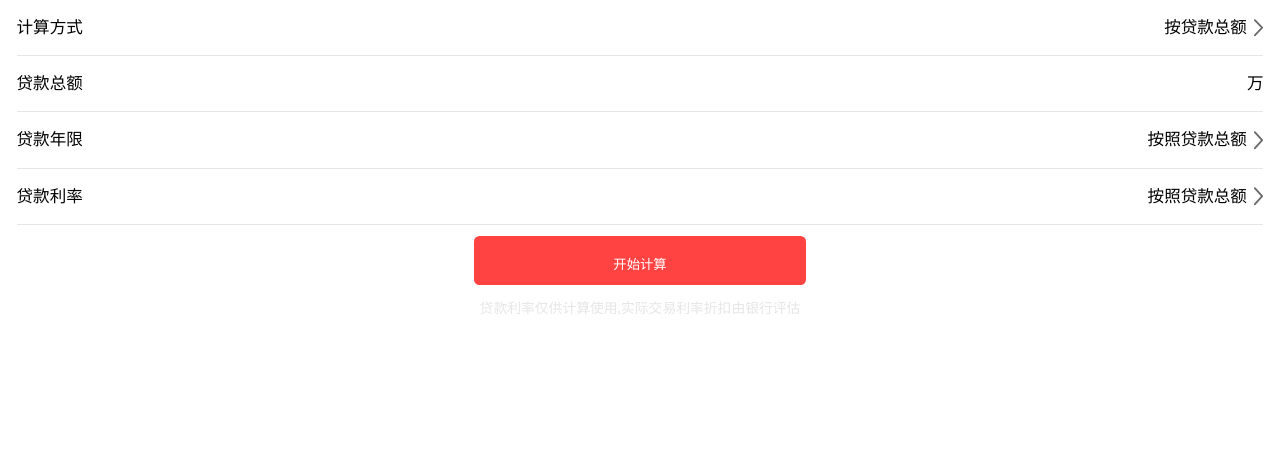
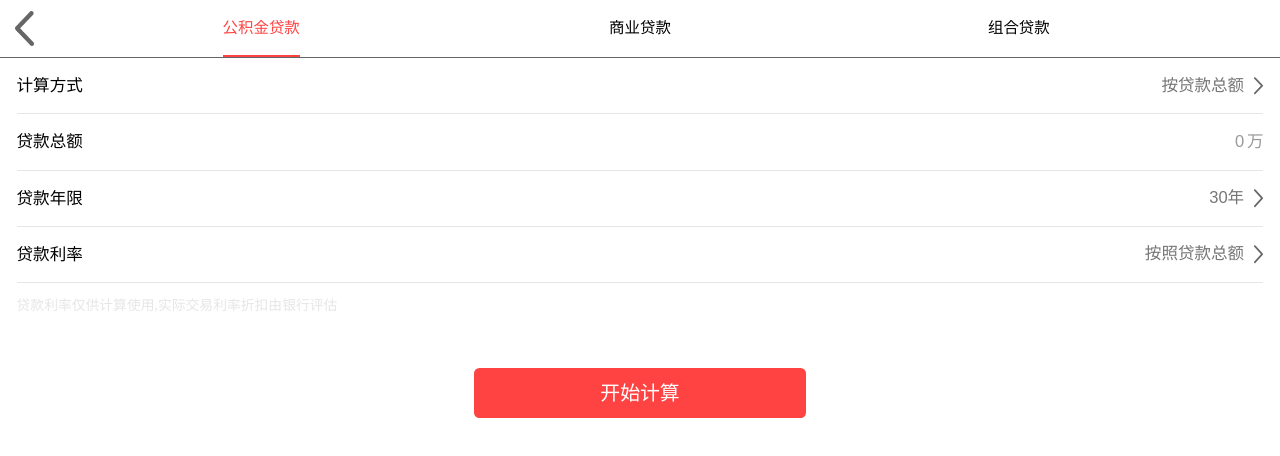
Before and after one commit to Xuhengfeng/shihuaH5page, a plain HTML site: page calc/calc.html in a window 1280 px wide. Drawn offline with Linux system fonts and the light colour scheme.

Commit message:
修改calc

```diff
--- a/calc/calc.css
+++ b/calc/calc.css
@@ -1,5 +1,32 @@
 html,body{width: 100%;height: 100%}
 #box{background: #ffffff}
+/* 头部 */
+header{
+    display: flex;
+    flex-flow: row nowrap;
+    justify-content: space-around;
+    padding: 0 1.3rem;
+    border-bottom:1px solid #666666;
+    position: relative;
+}
+header div{
+    font-size: 0.28rem;
+    height: 1rem;
+    line-height: 1rem;
+    flex: 1.4rem 0 0;
+    width: 1.4rem;
+    text-align: center;
+}
+.back{
+    position: absolute;
+    left: 0;
+    bottom: 0;
+    width: 0.9rem;
+    height: 100%;
+    background: url("img/back.png") no-repeat center center;
+    background-size: 0.35rem 0.64rem;
+}
+
 li{
     margin: 0 0.3rem;
     font-size: 0.3rem;
@@ -8,8 +35,12 @@ li{
     line-height: 1rem;
 }
 li{position: relative}
-li span{float: right;margin-right:0.3rem}
-.price>span{margin-right:0}
+.price>span{
+    float: right;
+    margin-right:0.3rem;
+    color: #999999;
+    margin-right:0
+}
 li input{
     position: absolute;
     width: 60%;
@@ -18,6 +49,7 @@ li input{
     text-align: right;
     transform: translateY(-50%);
     outline: none;
+    color: #999999;
 }
 li img{
     position: absolute;
@@ -30,21 +62,25 @@ li img{
 .computer{
     display: block;
     height: 0.9rem;
-    line-height: 1rem;
+    line-height: 0.9rem;
     text-align: center;
     width: 6rem;
-    margin: 0.2rem auto 0;
+    margin: 1rem auto 0;
     border: 0;
     background: #ff4343;
     color: #ffffff;
+    font-size: 0.36rem;
     border-radius: 0.1rem;
+    outline: none;
 }
 .tips{
     font-size: 0.25rem;
     color: #e6e6e6;
-    text-align: center;
-    padding: 0.3rem;
+    text-align: left;
+    padding: 0.3rem 0.3rem 0;
 }
+
+/* 脚步 */
 .shadow{
     position: fixed;
     top: 0;
@@ -63,8 +99,8 @@ li img{
 .dialog .title{
     font-size: 0.3rem;
     border-bottom:1px solid #e6e6e6;
-    height: 1rem;
-    line-height: 1rem;
+    height: 0.9rem;
+    line-height: 0.9rem;
     text-align: center;
 }
 .dialog .title span{
@@ -73,6 +109,11 @@ li img{
     right: 0;
     width: 20%;
     height: 1rem;
+}
+.dialog li{
+    margin: 0 0 0 0.3rem;
+    height: 0.9rem;
+    line-height: 0.9rem;
 }
 .slide-fade-enter-active {
     transition: all .2s ease-out;
@@ -84,3 +125,9 @@ li img{
     transform: translateY(4rem);
     opacity: 0;
 }
+
+/* 高亮颜色 */
+.bgColor{
+    color: #ff4343;
+    border-bottom: 2px solid #ff4343;
+}
--- a/calc/calc.html
+++ b/calc/calc.html
@@ -14,39 +14,103 @@
 <body>
     <div id="box">
         <header>
+            <div v-for="(item,index) in menu"
+                :class="selectNum==index?'bgColor':''"
+                @click="selectItem(index)">{{item}}</div>
+            <!-- <div>商业贷款</div> -->
+            <!-- <div>组合贷款</div> -->
+            <div class="back"></div>
+        </header>
 
-        </header>
+        <!-- 公积金贷款 商业贷款-->
+        <section v-if="sectionNum == 0||sectionNum == 1">
             <ul>
-            <li @click="selectItem()">计算方式<span>按贷款总额</span><img src="img/arrows.png"/></li>
-            <li class="price">贷款总额<input/><span>万</span></li>
-            <li @click="selectItem()">贷款年限<span>按照贷款总额</span><img src="img/arrows.png"/></li>
-            <li @click="selectItem()">贷款利率<span>按照贷款总额</span><img src="img/arrows.png"/></li>
+                <li @click="unfold(0)">计算方式<input placeholder="按贷款总额" readonly="readonly"/><img src="img/arrows.png"/></li>
+                <li class="price">贷款总额<input v-model="loans" placeholder="0"/><span>万</span></li>
+                <li @click="unfold(1)">贷款年限<input placeholder="30年" readonly="readonly"/><img src="img/arrows.png"/></li>
+                <li @click="unfold(2)">贷款利率<input placeholder="按照贷款总额" readonly="readonly"/><img src="img/arrows.png"/></li>
             </ul>
+            <p class="tips">贷款利率仅供计算使用,实际交易利率折扣由银行评估</p>
             <button class="computer">开始计算</button>
+        </section>
+
+        <!-- 组合贷款 -->
+        <section v-if="sectionNum == 2">
+            <ul>
+                <li @click="unfold(0)">计算方式<input placeholder="按贷款总额" readonly="readonly"/><img src="img/arrows.png"/></li>
+                <li class="price">贷款总额<input v-model="loans" placeholder="0"/><span>万</span></li>
+                <li @click="unfold()">公积金贷款<input placeholder="30年" readonly="readonly"/><img src="img/arrows.png"/></li>
+                <li @click="unfold(2)">公积金利率<input placeholder="最新基准利率(3.25%)" readonly="readonly"/><img src="img/arrows.png"/></li>
+                <li @click="unfold()">商业贷款<input placeholder="0" readonly="readonly"/><img src="img/arrows.png"/></li>
+                <li @click="unfold(2)">商贷利率<input placeholder="最新基准利率(4.9%)" readonly="readonly"/><img src="img/arrows.png"/></li>
+                <li @click="unfold(1)">贷款年限<input placeholder="30年" readonly="readonly"/><img src="img/arrows.png"/></li>
+            </ul>
             <p class="tips">贷款利率仅供计算使用,实际交易利率折扣由银行评估</p>
-        <div class="shadow" v-if="isCancel" @click="selectItem()"></div>
+            <button class="computer">开始计算</button>
+        </section>
+
+        <!-- 对应的展开项 -->
+        <footer>
+            <!-- 蒙层 -->
+            <div class="shadow" v-if="isCancel" @click="cancel()"></div>
             <transition name="slide-fade">
                 <div class="dialog" v-if="isCancel">
-                <div class="title">计算方式<span @click="cancel">取消</span></div>
+
+                    <div v-if="sectionNum == 0||sectionNum == 1">
+                        <div class="title"
+                             v-for="(item,index) in titles"
+                             v-if="titleIndex == index">{{item}}<span @click="cancel">取消</span></div>
                         <ul>
-                    <li v-for="item in 5">2</li>
+                            <li v-for="item in calcWay">{{item}}</li>
                         </ul>
                     </div>
+
+                    <div v-if="sectionNum == 2">
+                        <div class="title"
+                             v-for="(item,index) in titles"
+                             v-if="titleIndex == index">{{item}}<span @click="cancel">取消</span></div>
+                        <ul>
+                            <li v-for="item in calcWay">{{item}}</li>
+                        </ul>
+                    </div>
+
+                </div>
             </transition>
+        </footer>
     </div>
     <script>
         var vm = new Vue({
             el: '#box',
             data:{
-                isCancel: false
+                menu:['公积金贷款','商业贷款','组合贷款'],
+                loans: 0,//贷款总额
+                selectNum: 0,//默认选中第一个
+                sectionNum: 0,//显示对应的section
+                isCancel: false,//打开展开选项
+                calcWay: ['按房价总额','按贷款总额'],
+                titles: ['计算方式','贷款年限','贷款利率'],
+                titleIndex: 0,
             },
             methods:{
+                // 菜单
+                selectItem(index) {
+                   this.selectNum = index;
+                   this.sectionNum = index;
+                },
+                // 关闭展开项
                 cancel() {
                     this.isCancel = false;
                 },
-                selectItem() {
+                // 展开项
+                unfold(num) {
                     this.isCancel = true;
+                    switch(num){
+                        case 0: this.titleIndex = 0;break;
+                        case 1: this.titleIndex = 1;break;
+                        case 2: this.titleIndex = 2;break;
                     }
+                }
+
             }
         })
     </script>
--- a/js/response.js
+++ b/js/response.js
@@ -2,7 +2,7 @@
  * @Author: 徐横峰
  * @Date: 2018-05-22 09:28:35
  * @Last Modified by: 564297479@qq.com
- * @Last Modified time: 2018-05-22 09:29:27
+ * @Last Modified time: 2018-05-22 14:56:50
  */
 window.onload=window.onresize=window.onpageshow=function() {
     var wWidth = window.innerWidth;
```
Also changed, not shown: calc/img/back.png (added). Lines whose indentation alone changed are shown as unchanged.
